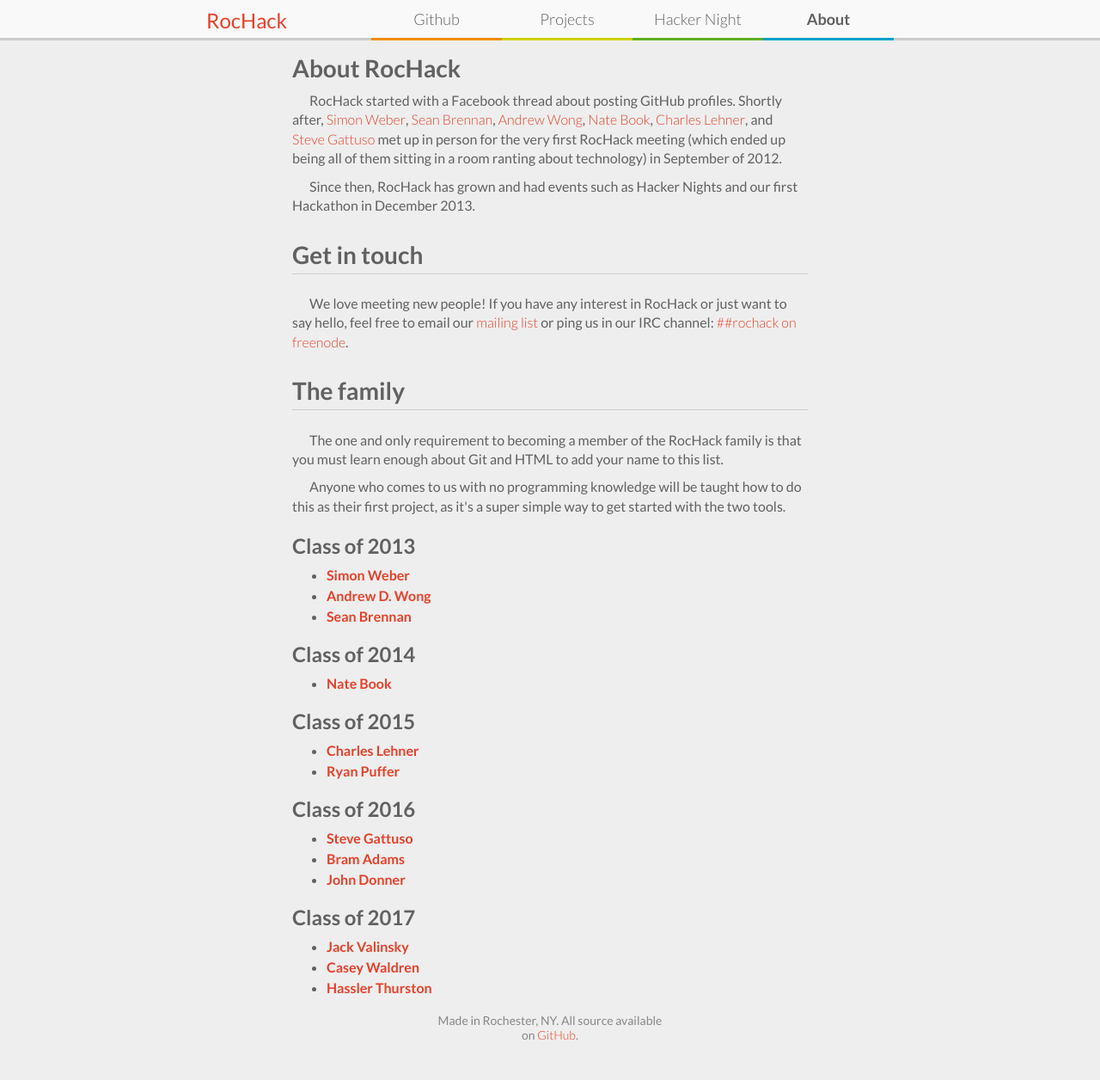
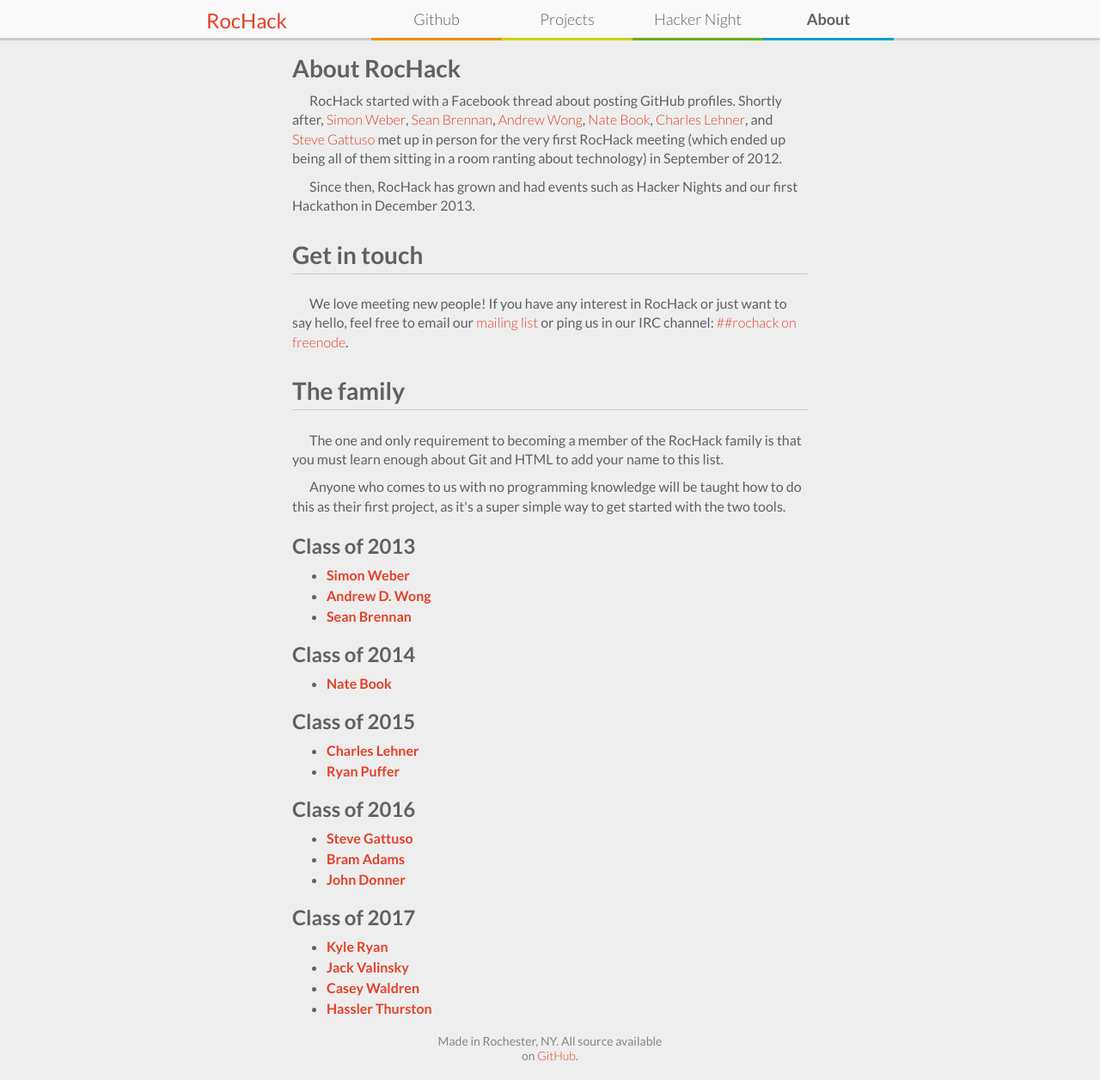
Before and after one commit to RocHack/rochack.org, a Jekyll site: the page built from about.html, in a window 1280 px wide. Shown: the whole page at 86% size. Built offline with Jekyll 4.4.1, drawn with Linux system fonts in a browser that asks for light colours; before the commit the page ends 1232 px from its top, so only the background shows below that.

Commit message:
Kyle added
I added my name #hellyeah

```diff
--- a/about.html
+++ b/about.html
@@ -38,6 +38,9 @@ members:
 
     2017:
     -
+        name: Kyle Ryan
+        link: https://kylry.com
+    -
         name: Jack Valinsky
         link: https://github.com/eigengrau80
     -
```
